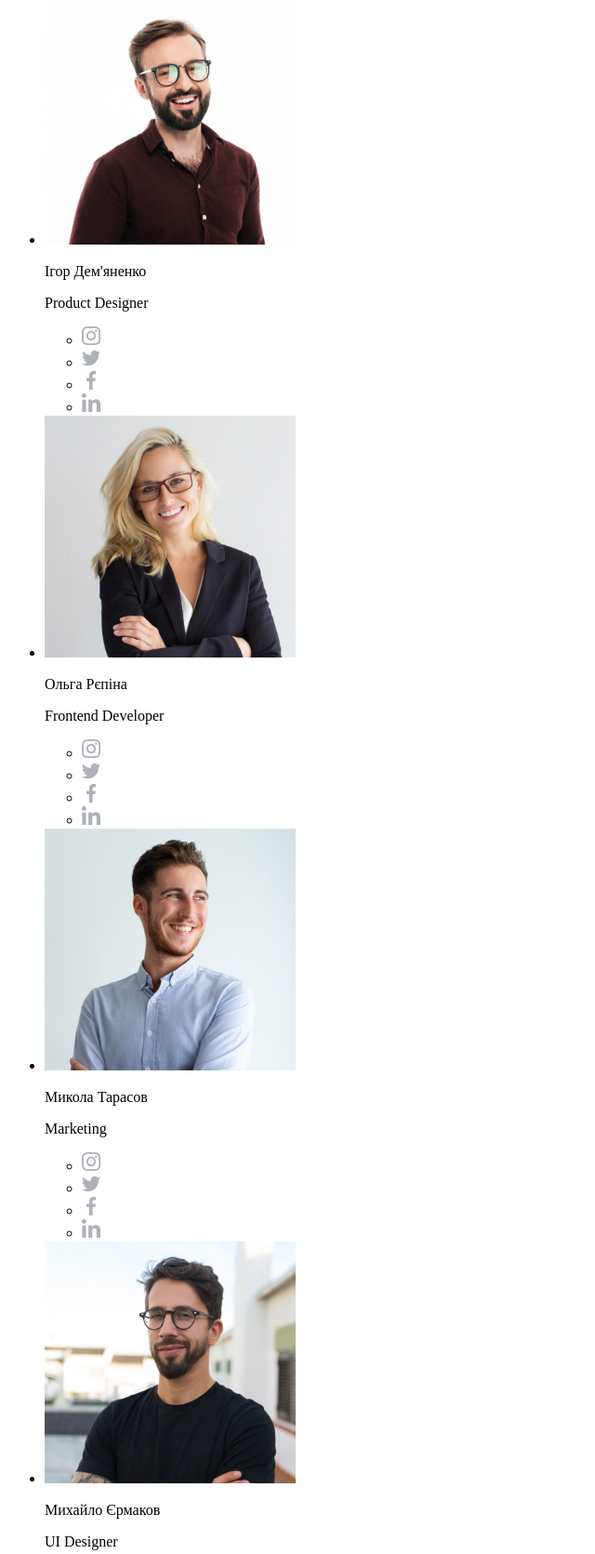
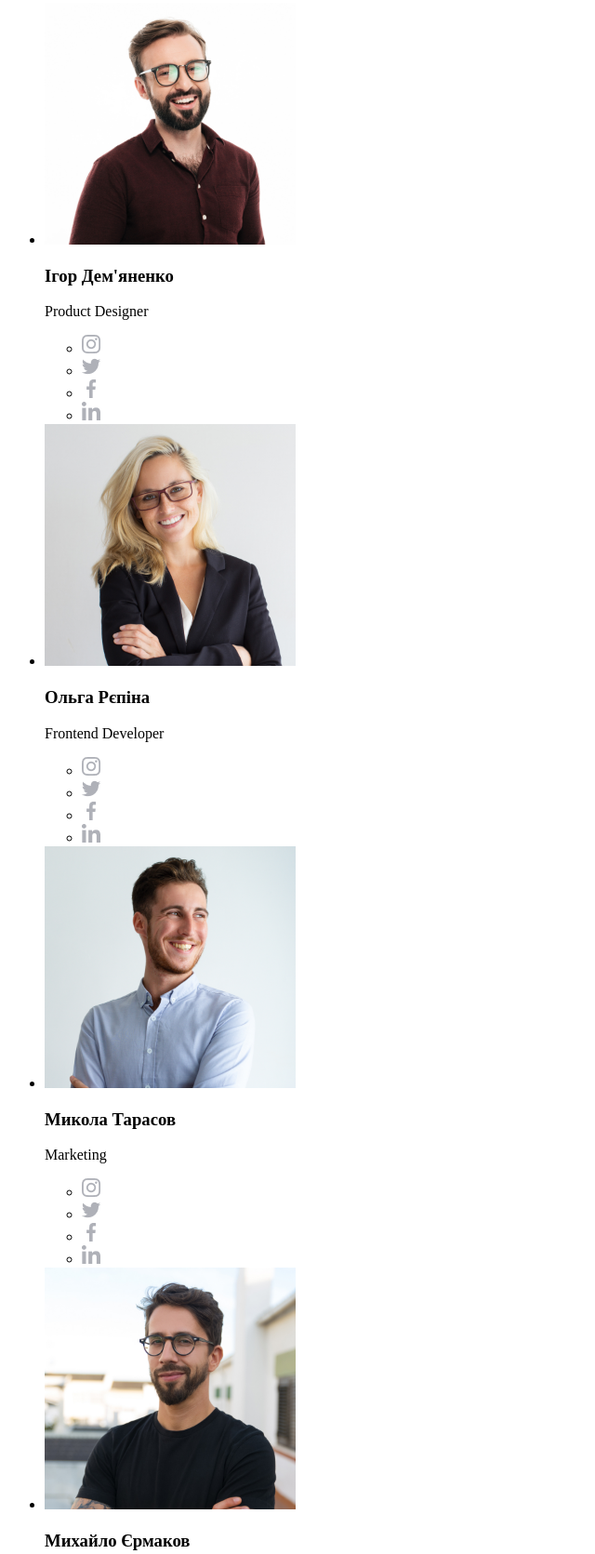
Before and after one commit to Kathryne-Kat/goit-markup-hw-01, a plain HTML site: page index.html in a window 1280 px wide. Shown: the part 2596-4267 px from the top of the page at 93% size, without its empty margins (0-640 px from the left). Drawn offline with Linux system fonts and the light colour scheme.

Commit message:
Update index.html

```diff
--- a/index.html
+++ b/index.html
@@ -99,7 +99,7 @@
         <ul>
           <li>
             <img src="images/photo1.jpg" alt="photo" width="270" height="260" />
-            <p class="name">Ігор Дем'яненко</p>
+            <h3 class="name">Ігор Дем'яненко</h3>
             <p class="profession">Product Designer</p>
             <ul class="social_networks">
               <li>
@@ -138,7 +138,7 @@
           </li>
           <li>
             <img src="images/photo2.jpg" alt="photo" width="270" height="260" />
-            <p class="name">Ольга Рєпіна</p>
+            <h3 class="name">Ольга Рєпіна</h3>
             <p class="profession">Frontend Developer</p>
             <ul class="social_networks">
               <li>
@@ -177,7 +177,7 @@
           </li>
           <li>
             <img src="images/photo3.jpg" alt="photo" width="270" height="260" />
-            <p class="name">Микола Тарасов</p>
+            <h3 class="name">Микола Тарасов</h3>
             <p class="profession">Marketing</p>
             <ul class="social_networks">
               <li>
@@ -216,7 +216,7 @@
           </li>
           <li>
             <img src="images/photo4.jpg" alt="photo" width="270" height="260" />
-            <p class="name">Михайло Єрмаков</p>
+            <h3 class="name">Михайло Єрмаков</h3>
             <p class="profession">UI Designer</p>
             <ul class="social_networks">
               <li>
```
